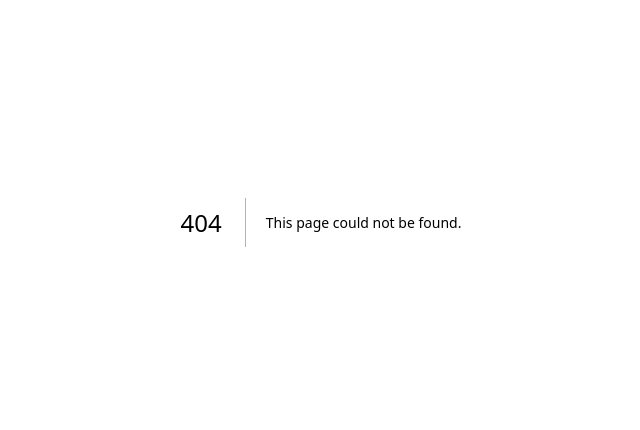
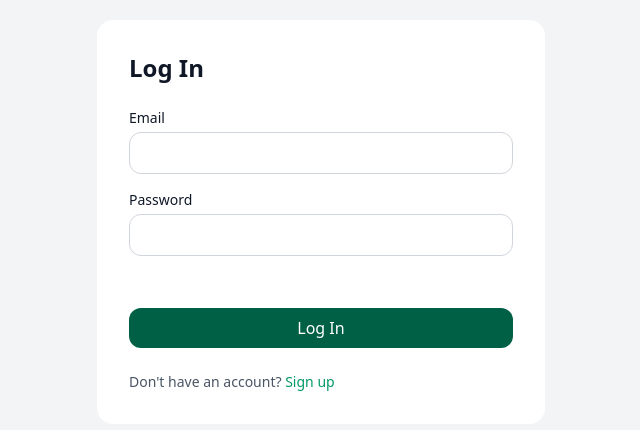
Before and after one commit to oppdragsportalen/web, a Next.js app: page /login in a window 1280 px wide. Before the commit this address had no page. Shown: the part 178-608 px from the top of the page, without its empty margins (319-959 px from the left). Built offline with nearby package versions, Linux system fonts and the light colour scheme.

Commit message:
Add login page and authentication actions

```diff
--- /dev/null
+++ b/src/app/actions/login.ts
@@ -0,0 +1,35 @@
+"use server";
+
+import { revalidatePath } from "next/cache";
+import { redirect } from "next/navigation";
+import { createSupabaseServer } from "@/lib/supabase/server";
+
+export async function login(formData: FormData) {
+  const email = formData.get("email") as string;
+  const password = formData.get("password") as string;
+
+  if (!email || !password) {
+    return { error: "Email and password required" };
+  }
+
+  const supabase = await createSupabaseServer();
+
+  const { error } = await supabase.auth.signInWithPassword({
+    email,
+    password,
+  });
+
+  if (error) {
+    return { error: error.message };
+  }
+
+  revalidatePath("/", "layout");
+  redirect("/");
+}
+
+export async function logout() {
+  const supabase = await createSupabaseServer();
+  await supabase.auth.signOut();
+  revalidatePath("/", "layout");
+  redirect("/");
+}
--- /dev/null
+++ b/src/app/login/page.tsx
@@ -0,0 +1,79 @@
+"use client";
+
+import { login } from "@/app/actions/login";
+import { useState } from "react";
+import Link from "next/link";
+
+export default function LoginPage() {
+  const [error, setError] = useState("");
+  const [loading, setLoading] = useState(false);
+
+  async function handleSubmit(formData: FormData) {
+    setLoading(true);
+    setError("");
+    const result = await login(formData);
+    setLoading(false);
+
+    if (result?.error) {
+      setError(result.error);
+    }
+  }
+
+  return (
+    <div className="min-h-screen flex items-center justify-center p-4">
+      <div className="max-w-md w-full bg-white dark:bg-neutral-900 p-8 rounded-2xl">
+        <h1 className="text-2xl font-bold mb-6">Log In</h1>
+
+        <form action={handleSubmit}>
+          <div className="mb-4">
+            <label htmlFor="email" className="block text-sm font-medium mb-1">
+              Email
+            </label>
+            <input
+              type="email"
+              id="email"
+              name="email"
+              required
+              className="w-full px-3 py-2 border border-gray-300 rounded-xl"
+            />
+          </div>
+
+          <div className="mb-1">
+            <label
+              htmlFor="password"
+              className="block text-sm font-medium mb-1"
+            >
+              Password
+            </label>
+            <input
+              type="password"
+              id="password"
+              name="password"
+              required
+              className="w-full px-3 py-2 border border-gray-300 rounded-xl"
+            />
+          </div>
+
+          <div className="text-red-800 dark:text-red-500 text-sm mb-8 h-4">
+            {error}
+          </div>
+
+          <button
+            type="submit"
+            disabled={loading}
+            className="w-full bg-emerald-800 text-white py-2 px-4 rounded-xl hover:bg-emerald-900 disabled:opacity-50"
+          >
+            {loading ? "Logging in..." : "Log In"}
+          </button>
+        </form>
+
+        <p className="mt-6 text-sm text-gray-600 dark:text-gray-200">
+          Don't have an account?{" "}
+          <Link href="/signup" className="text-emerald-600 hover:underline">
+            Sign up
+          </Link>
+        </p>
+      </div>
+    </div>
+  );
+}
```
